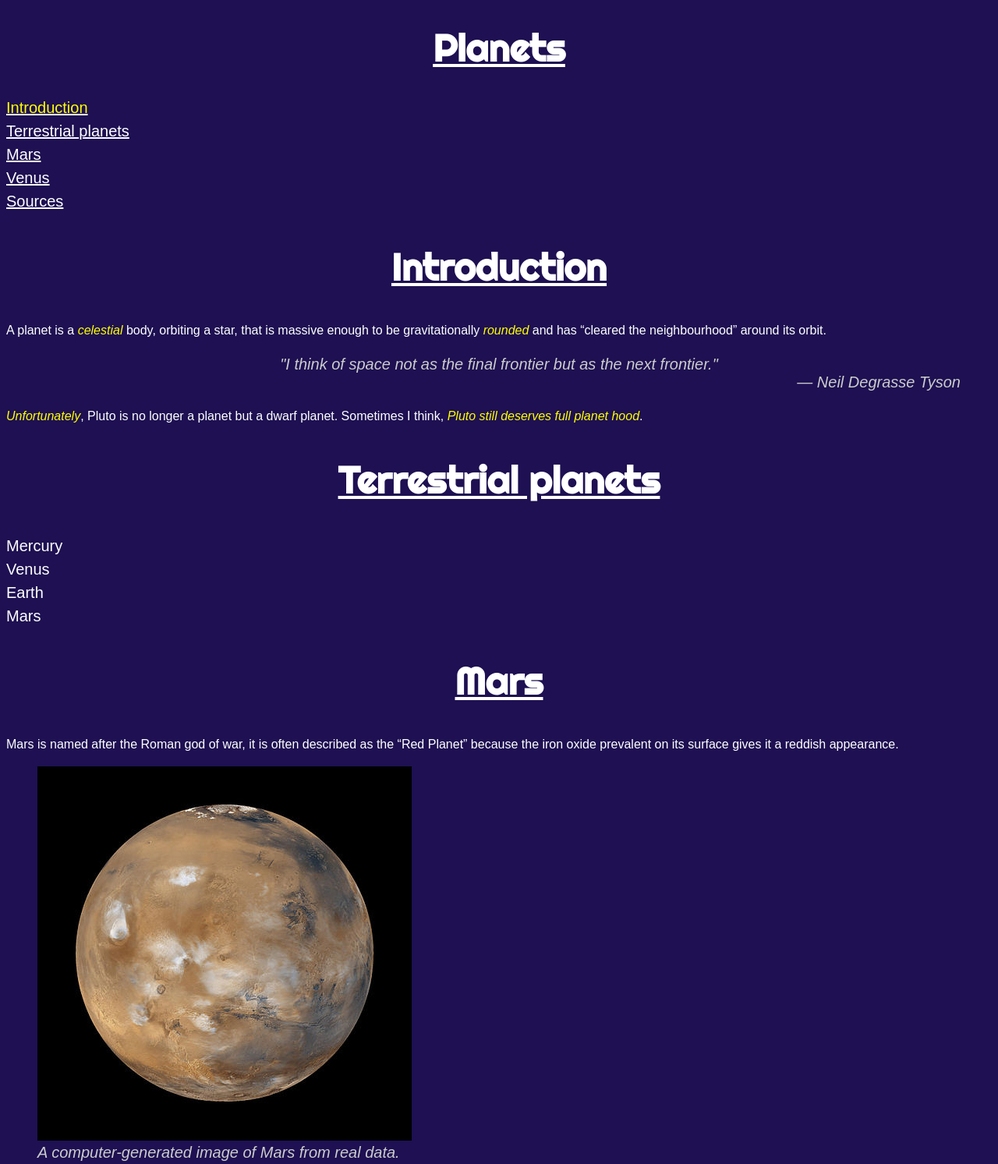
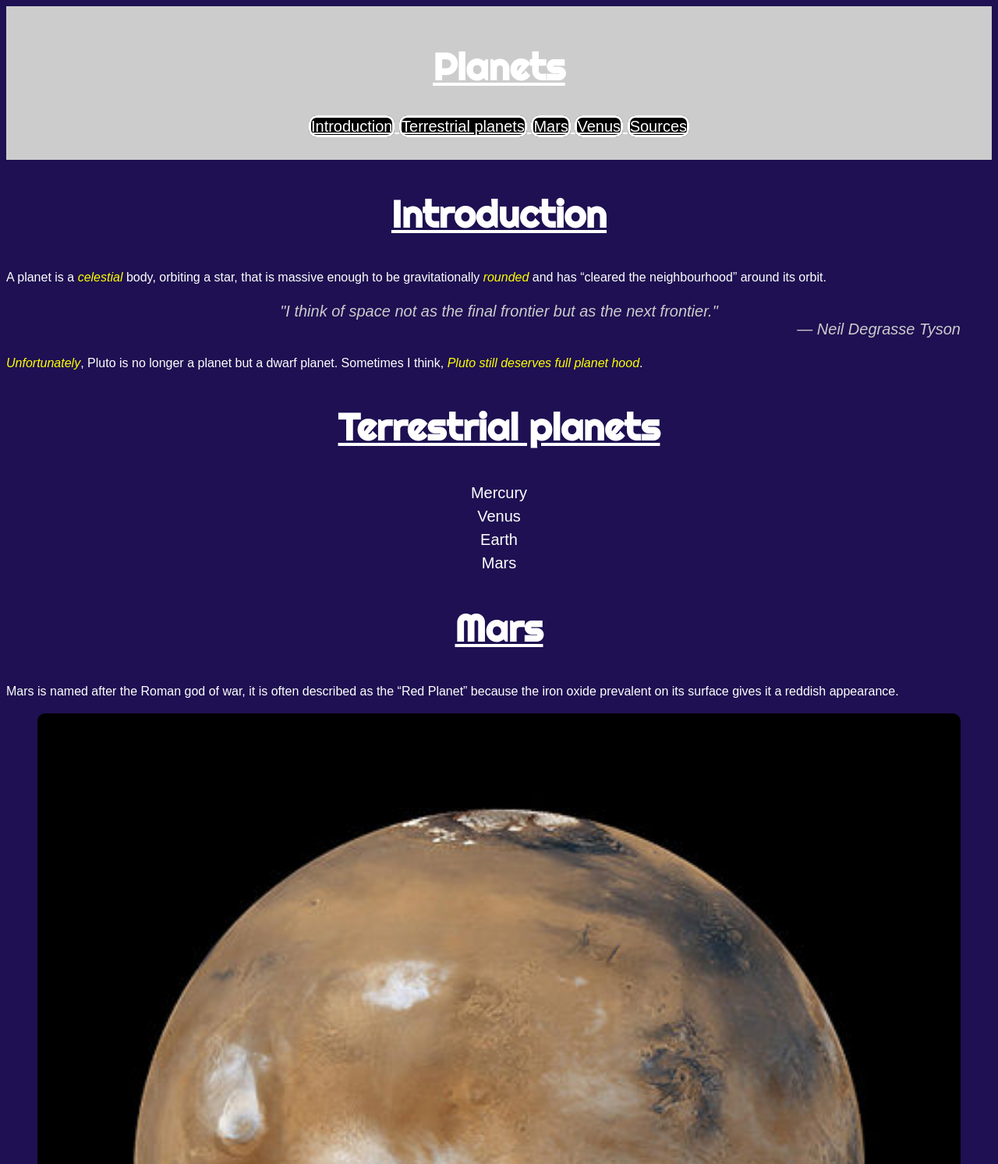
Before and after one commit to monicawinter/assignment-4, a plain HTML site: page index.html in a window 1280 px wide. Shown: the top 1493 px of the page at 78% size. Drawn offline with Linux system fonts and the light colour scheme.

Commit message:
added boxes to header, changed figure and ing

```diff
--- a/css/main.css
+++ b/css/main.css
@@ -1,5 +1,23 @@
 html {
   background-color: #1e1052;
+}
+
+header {
+  background-color: #ccc;
+  padding: 1em 3em 0.5em 3em;
+  margin: 0;
+  text-align: center;
+  text-decoration: none;
+}
+
+nav li {
+  border: solid;
+  margin: 0;
+  padding: 0.5 0.5 0.5 0.5;
+  border-radius: 10px;
+  background-color: #000;
+  display: inline;
+  text-align: center;
 }
 
 h1,h2 {
@@ -17,12 +35,8 @@ ol {
   padding: 0;
   font-size: 1.25rem;
   font-family: Arial, sans-serif;
-  text-align: left;
+  text-align: center;
   color: #fff;
-}
-
-.intro {
-  color: yellow;
 }
 
 a {
@@ -61,6 +75,17 @@ blockquote {
   text-align: right;
 }
 
+figure {
+  text-align: center;
+  border: solid;
+  border-radius: 10px;
+  padding: 0.5 0.5 0.5 0.5;
+}
+
+img {
+  width: 100%;
+}
+
 figcaption {
   font-weight: normal;
   font-size: 1.25rem;
@@ -88,3 +113,11 @@ dd {
   text-align: left;
   color: #ccc;
 }
+
+.sources {
+  background-color: #ccc;
+  padding: 1em 3em 0.5em 3em;
+  margin: 0;
+  text-align: left;
+  text-decoration: none;
+}
--- a/index.html
+++ b/index.html
@@ -11,12 +11,11 @@
 
 <header>
   <h1>Planets</h1>
-</header>
 
 <nav>
   <a href="#">
     <ol>
-      <li class="intro">Introduction</li>
+      <li>Introduction</li>
       <li>Terrestrial planets</li>
       <li>Mars</li>
       <li>Venus</li>
@@ -24,6 +23,7 @@
     </ol>
   </a>
 </nav>
+</header>
 
 <main>
   <h2>Introduction</h2>
@@ -79,7 +79,7 @@
 
 </main>
 
-<footer>
+<footer class="sources">
   <h2>Sources</h2>
   <ol>
     <li><cite><a href="https://en.wikipedia.org/wiki/Mars">https://en.wikipedia.org/wiki/Mars</a></cite></li>
```
